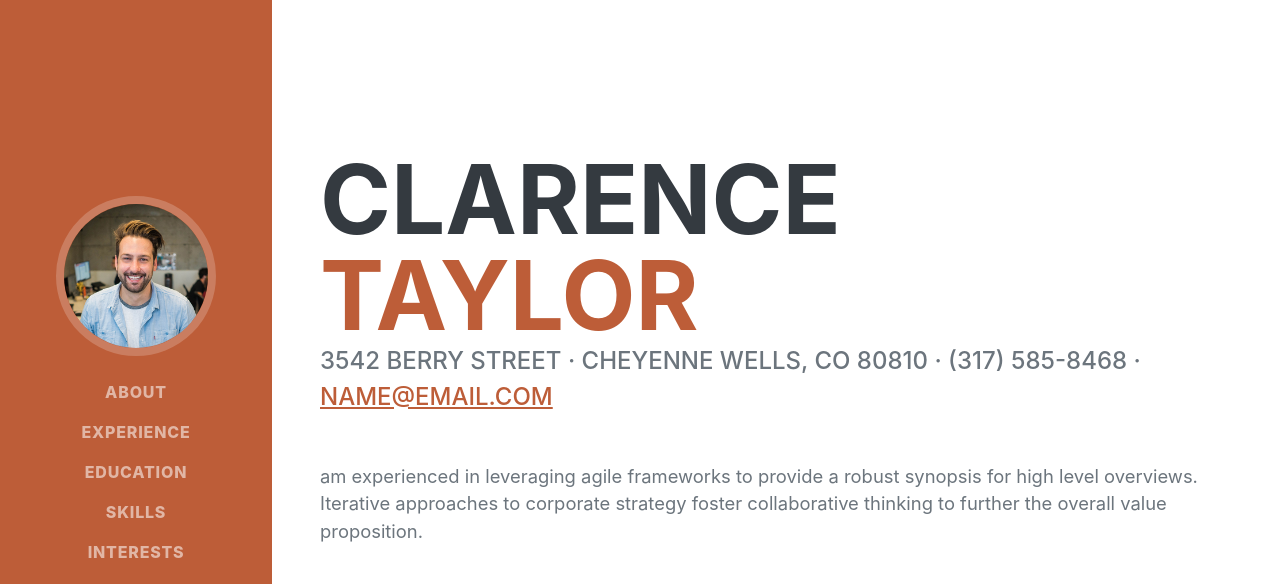
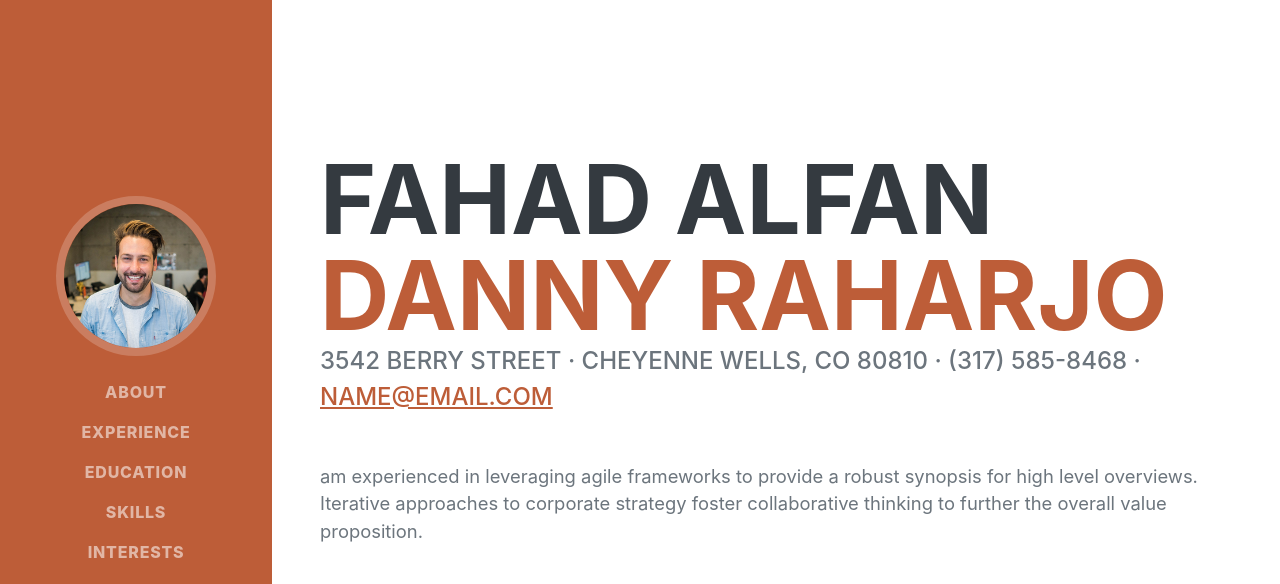
Before and after one commit to Revichi/tugas2-fswd-arkatama, a plain HTML site: page index.html in a window 1280 px wide. Shown: the top 584 px of the page. Drawn offline with nearby package versions, Linux system fonts and the light colour scheme; a web font is replaced by a local one.

Commit message:
Update index.html

```diff
--- a/index.html
+++ b/index.html
@@ -40,8 +40,8 @@
             <section class="resume-section" id="about">
                 <div class="resume-section-content">
                     <h1 class="mb-0">
-                        Clarence
-                        <span class="text-primary">Taylor</span>
+                        Fahad Alfan
+                        <span class="text-primary">Danny Raharjo</span>
                     </h1>
                     <div class="subheading mb-5">
                         3542 Berry Street · Cheyenne Wells, CO 80810 · (317) 585-8468 ·
```
